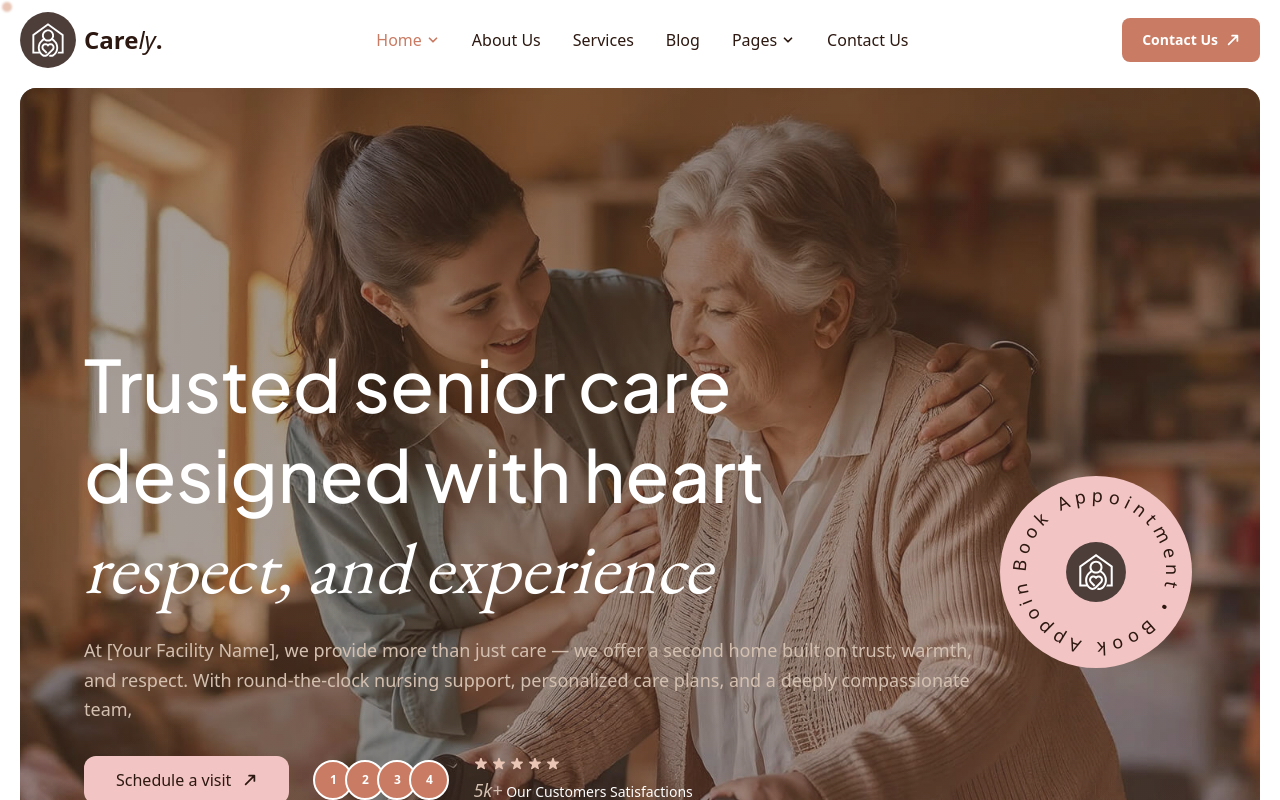
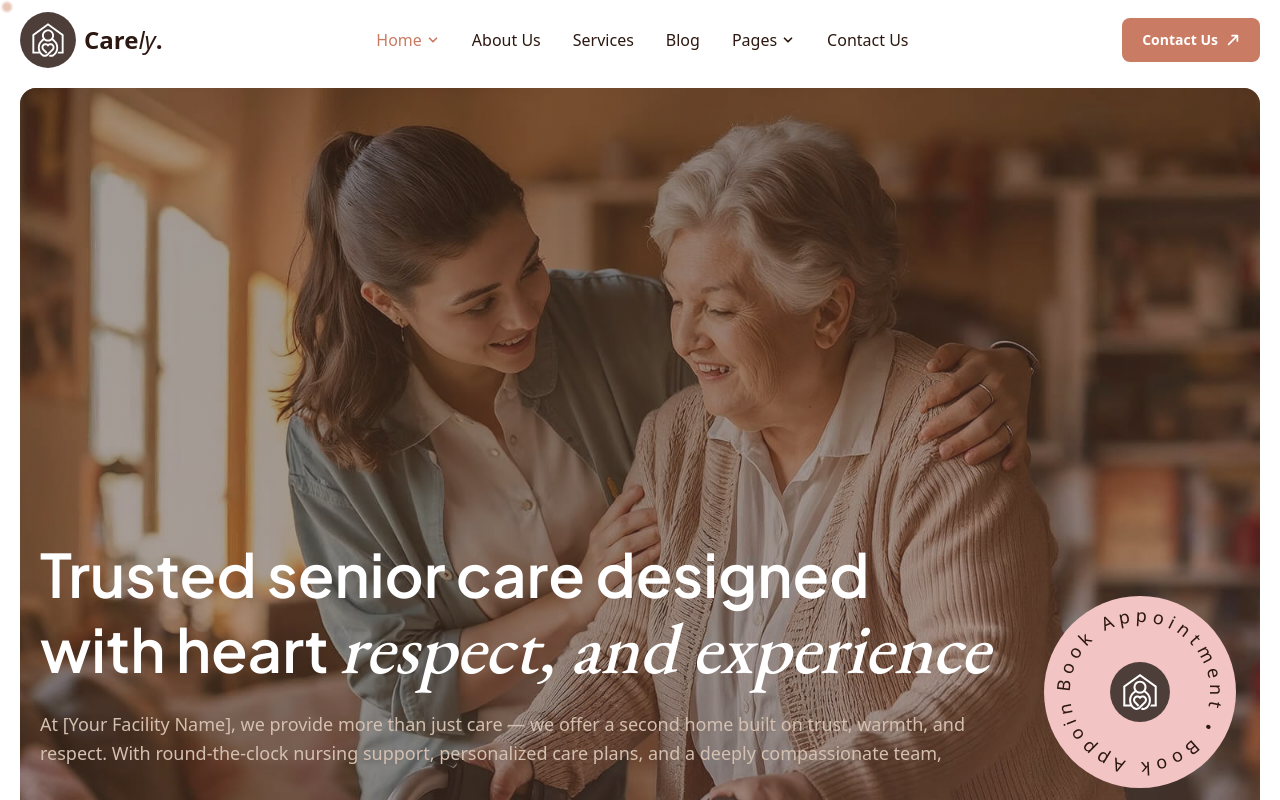
Before and after one commit to minibot47/Carely, a Next.js app: page / in a window 1280 px wide. Shown: the top 800 px of the page. Built offline with nearby package versions, Linux system fonts and the light colour scheme.

Commit message:
Update Hero component styles for improved layout and typography

```diff
--- a/app/components/hero.tsx
+++ b/app/components/hero.tsx
@@ -3,7 +3,7 @@ import Link from "next/link";
 
 export default function Hero() {
   return (
-    <section className="relative min-h-screen p-16 overflow-hidden mt-2 mb-16 rounded-[16px] flex items-end">
+    <section className="relative min-h-screen p-5 overflow-hidden mt-2 mb-32 rounded-[16px] flex items-end">
       {/* Background image area */}
       <div className="absolute inset-0 bg-linear-to-br from-[#3D2B1F] via-[#5C3D2E] to-[#8B6355]">
         <Image src="/images/hero-img.jpg" alt="Senior care" fill className="object-cover opacity-60" />
@@ -13,8 +13,8 @@ export default function Hero() {
       {/* Content */}
       <div className="relative z-10 w-full flex items-center h-full justify-between">
         <div className="w-[80%] py-5 ">
-          <h1 className="font-jakarta font-medium text-5xl md:text-6xl lg:text-7xl text-white leading-tight mb-6">
-            Trusted senior care designed with heart <span className="font-garamond italic font-normal">respect, and experience</span>
+          <h1 className="font-jakarta font-semibold text-5xl md:text-6xl lg:text-6xl text-white leading-tight mb-6">
+            Trusted senior care designed with heart <span className="font-garamond italic font-medium text-7xl">respect, and experience</span>
           </h1>
           <p className="text-[#D4C0B0] text-lg leading-relaxed mb-8 ">
             At [Your Facility Name], we provide more than just care — we offer a second home built on trust, warmth, and respect. With round-the-clock nursing support, personalized care plans, and a deeply compassionate team,
```
